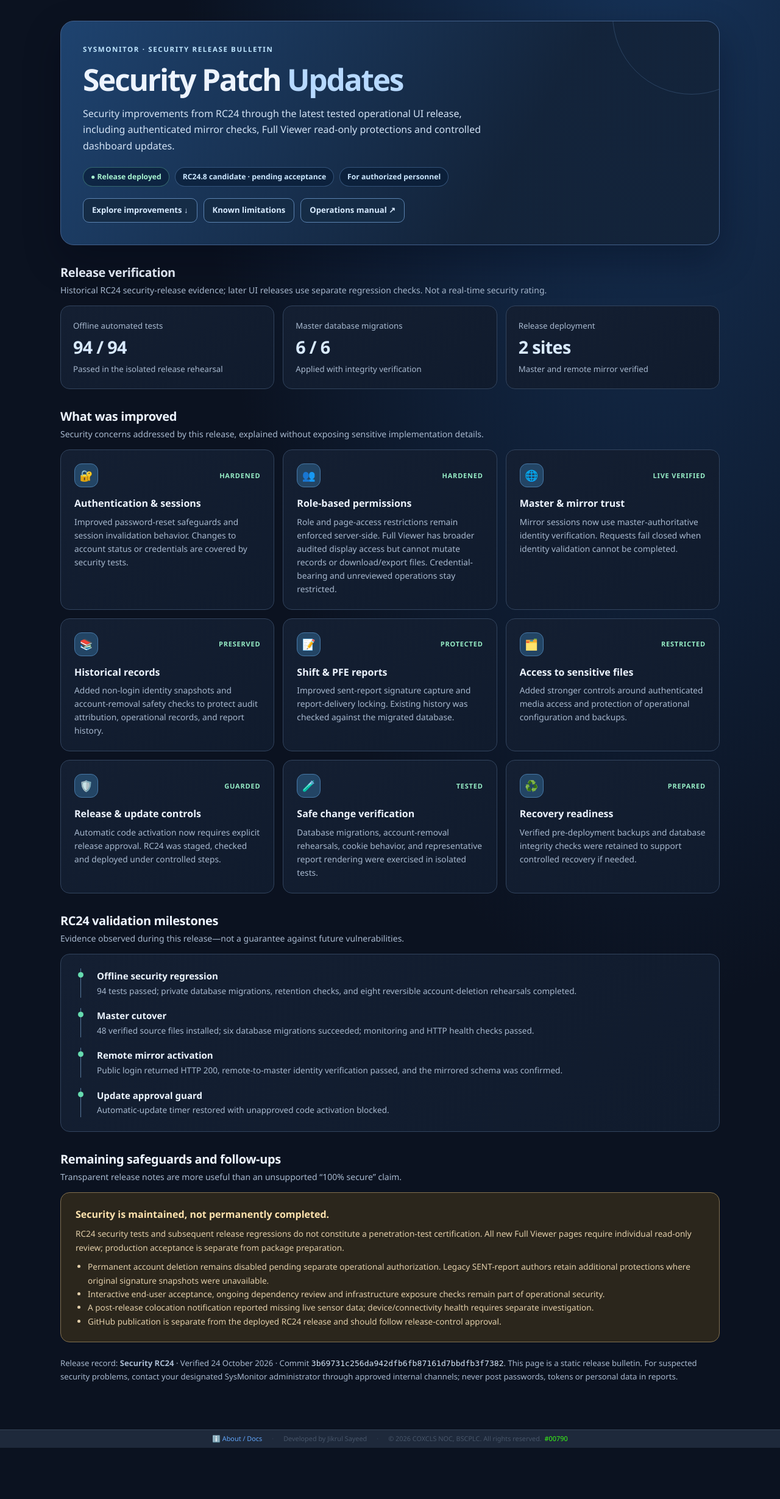
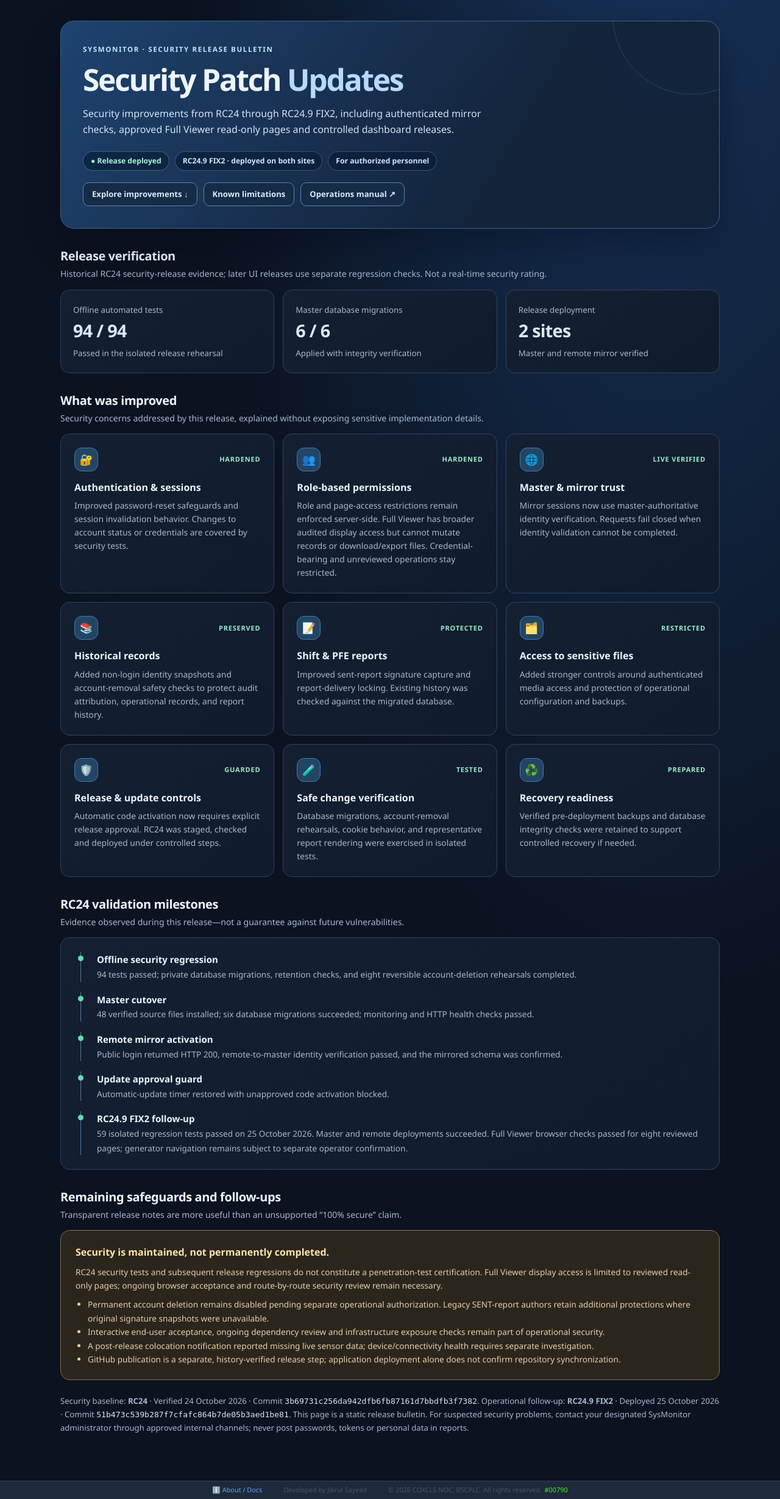
Before and after one commit to JsayeedR/sysmonitor, a Django app: page /security-patch-updates/ in a window 1280 px wide. Shown: the part 51-2509 px from the top of the page at 61% size. Before the commit the page ends 2425 px from the top, so only its background shows below. Run offline with Django 5.2, Linux system fonts and the light colour scheme; the visitor is signed in with stand-in values (Sample User, id 1); data comes from the database, SQL or seed files in the repository.

Commit message:
SysMonitor RC24.9.1: align security bulletin and manual with deployed release

```diff
--- a/sysmonitor/monitor/templates/monitor/security_updates.html
+++ b/sysmonitor/monitor/templates/monitor/security_updates.html
@@ -44,8 +44,8 @@
     <header class="hero">
       <div class="eyebrow">SysMonitor · Security release bulletin</div>
       <h1>Security Patch <span style="color:#b7d9ff">Updates</span></h1>
-      <p>Security improvements from RC24 through the latest tested operational UI release, including authenticated mirror checks, Full Viewer read-only protections and controlled dashboard updates.</p>
-      <div class="hero-pills"><span class="pill ok">● Release deployed</span><span class="pill">RC24.8 candidate · pending acceptance</span><span class="pill">For authorized personnel</span></div>
+      <p>Security improvements from RC24 through RC24.9 FIX2, including authenticated mirror checks, approved Full Viewer read-only pages and controlled dashboard releases.</p>
+      <div class="hero-pills"><span class="pill ok">● Release deployed</span><span class="pill">RC24.9 FIX2 · deployed on both sites</span><span class="pill">For authorized personnel</span></div>
       <div class="quick"><a href="#controls">Explore improvements ↓</a><a href="#limitations">Known limitations</a><a href="{{ base_path }}/manual/">Operations manual ↗</a></div>
     </header>
 
@@ -80,21 +80,22 @@
         <li><strong>Master cutover</strong><span>48 verified source files installed; six database migrations succeeded; monitoring and HTTP health checks passed.</span></li>
         <li><strong>Remote mirror activation</strong><span>Public login returned HTTP 200, remote-to-master identity verification passed, and the mirrored schema was confirmed.</span></li>
         <li><strong>Update approval guard</strong><span>Automatic-update timer restored with unapproved code activation blocked.</span></li>
+        <li><strong>RC24.9 FIX2 follow-up</strong><span>59 isolated regression tests passed on 25 October 2026. Master and remote deployments succeeded. Full Viewer browser checks passed for eight reviewed pages; generator navigation remains subject to separate operator confirmation.</span></li>
       </ol></div>
     </section>
 
     <section id="limitations" aria-labelledby="limitations-heading">
       <div class="section-heading"><div><h2 id="limitations-heading">Remaining safeguards and follow-ups</h2><p>Transparent release notes are more useful than an unsupported “100% secure” claim.</p></div></div>
       <div class="notice"><h3>Security is maintained, not permanently completed.</h3>
-        <p>RC24 security tests and subsequent release regressions do not constitute a penetration-test certification. All new Full Viewer pages require individual read-only review; production acceptance is separate from package preparation.</p>
+        <p>RC24 security tests and subsequent release regressions do not constitute a penetration-test certification. Full Viewer display access is limited to reviewed read-only pages; ongoing browser acceptance and route-by-route security review remain necessary.</p>
         <ul>
           <li>Permanent account deletion remains disabled pending separate operational authorization. Legacy SENT-report authors retain additional protections where original signature snapshots were unavailable.</li>
           <li>Interactive end-user acceptance, ongoing dependency review and infrastructure exposure checks remain part of operational security.</li>
           <li>A post-release colocation notification reported missing live sensor data; device/connectivity health requires separate investigation.</li>
-          <li>GitHub publication is separate from the deployed RC24 release and should follow release-control approval.</li>
+          <li>GitHub publication is a separate, history-verified release step; application deployment alone does not confirm repository synchronization.</li>
         </ul>
       </div>
-      <p class="reference">Release record: <strong>Security RC24</strong> · Verified 24 October 2026 · Commit <code>3b69731c256da942dfb6fb87161d7bbdfb3f7382</code>. This page is a static release bulletin. For suspected security problems, contact your designated SysMonitor administrator through approved internal channels; never post passwords, tokens or personal data in reports.</p>
+      <p class="reference">Security baseline: <strong>RC24</strong> · Verified 24 October 2026 · Commit <code>3b69731c256da942dfb6fb87161d7bbdfb3f7382</code>. Operational follow-up: <strong>RC24.9 FIX2</strong> · Deployed 25 October 2026 · Commit <code>51b473c539b287f7cfafc864b7de05b3aed1be81</code>. This page is a static release bulletin. For suspected security problems, contact your designated SysMonitor administrator through approved internal channels; never post passwords, tokens or personal data in reports.</p>
     </section>
   </main>
   {% include "monitor/footer.html" %}
```
Also changed, not shown: sysmonitor/monitor/manual_content.py (+7 -7 lines).
